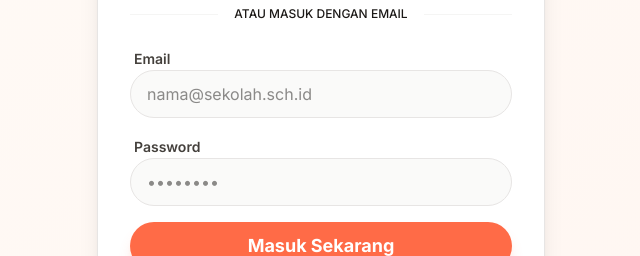
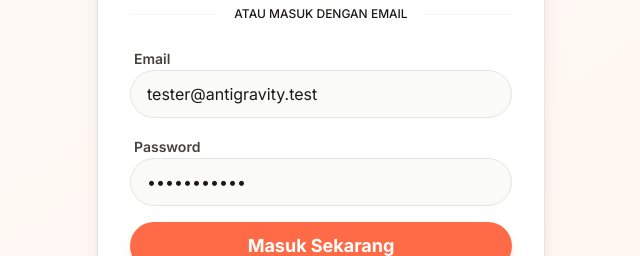
Before and after one commit to dynzaka-prog/gurukit, a Next.js app: page /login in a window 1280 px wide. Shown: the part 319-575 px from the top of the page, without its empty margins (319-959 px from the left). Built offline with nearby package versions, Linux system fonts and the light colour scheme; no server answers.

Commit message:
fix: resolve redirect error conflict and pre-fill test credentials

```diff
--- a/app/login/actions.ts
+++ b/app/login/actions.ts
@@ -38,5 +38,5 @@ export async function signInWithEmail(formData: FormData) {
         return { error: 'Email atau password salah. Silakan cek kembali.' }
     }
 
-    return redirect('/dashboard')
+    return { success: true }
 }
--- a/app/login/page.tsx
+++ b/app/login/page.tsx
@@ -5,10 +5,12 @@ import { BookOpenIcon, ChromeIcon, Loader2 } from "lucide-react";
 import Link from "next/link";
 import { signInWithGoogle, signInWithEmail } from "./actions";
 import { useState } from "react";
+import { useRouter } from "next/navigation";
 
 export default function LoginPage() {
     const [loading, setLoading] = useState(false);
     const [error, setError] = useState<string | null>(null);
+    const router = useRouter();
 
     async function handleSubmit(formData: FormData) {
         setLoading(true);
@@ -18,6 +20,10 @@ export default function LoginPage() {
             if (result && 'error' in result) {
                 setError(result.error as string);
                 setLoading(false);
+            } else if (result && 'success' in result) {
+                // Redirect on client side after success
+                router.push('/dashboard');
+                router.refresh();
             }
         } catch (err) {
             setError("Terjadi kesalahan sistem. Silakan coba lagi.");
@@ -74,6 +80,7 @@ export default function LoginPage() {
                                 type="email"
                                 placeholder="nama@sekolah.sch.id"
                                 required
+                                defaultValue="tester@antigravity.test"
                                 className="w-full h-12 px-4 bg-warm-50 border border-warm-200 rounded-2xl outline-none focus:border-coral-400 focus:ring-4 focus:ring-coral-400/10 transition-all text-warm-900"
                             />
                         </div>
@@ -84,6 +91,7 @@ export default function LoginPage() {
                                 type="password"
                                 placeholder="••••••••"
                                 required
+                                defaultValue="password123"
                                 className="w-full h-12 px-4 bg-warm-50 border border-warm-200 rounded-2xl outline-none focus:border-coral-400 focus:ring-4 focus:ring-coral-400/10 transition-all text-warm-900"
                             />
                         </div>
```
